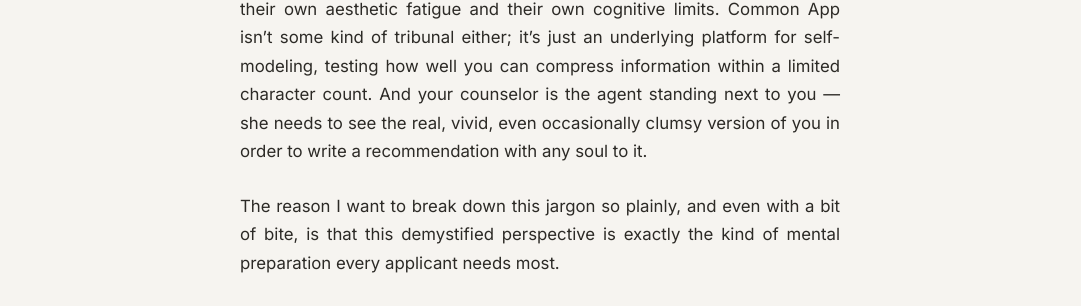
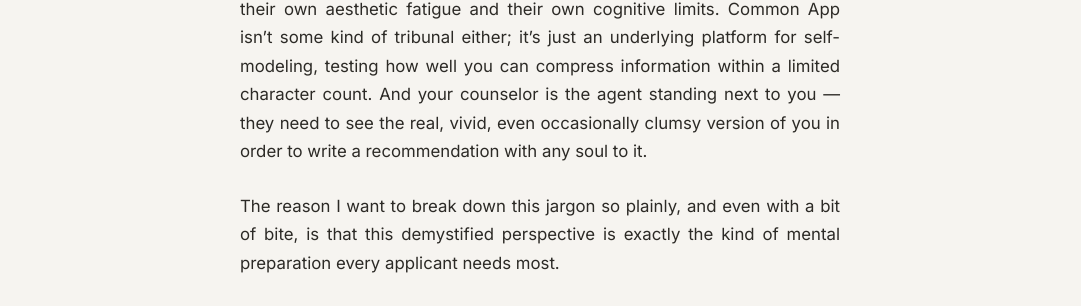
Before and after one commit to United-World-College/UWC-Survival-Guide, a Jekyll site: the page built from website/_guides/default/terminology.md, in a window 1280 px wide and 900 px high, scrolled down 5722 px. Shown: the part 318-624 px from the top of the window, without its empty margins (100-1181 px from the left). Built offline with Jekyll 4.4.1, drawn with Linux system fonts in a browser that asks for light colours; some of the changed text lies outside the part shown.

Commit message:
style: refine language for clarity in terminology guides across multiple languages

```diff
--- a/website/_guides/default/terminology.md
+++ b/website/_guides/default/terminology.md
@@ -78,7 +78,7 @@
 
 Having walked through all of these terms, the one thing I most want to flag is: don't mythologize AOs, and don't mythologize the application system.
 
-An AO isn't some god holding your fate. They're just filters processing an enormous amount of information, much like HR at a big company — with their own aesthetic fatigue and their own cognitive limits. Common App isn't some kind of tribunal either; it's just an underlying platform for self-modeling, testing how well you can compress information within a limited character count. And your counselor is the agent standing next to you — she needs to see the real, vivid, even occasionally clumsy version of you in order to write a recommendation with any soul to it.
+An AO isn't some god holding your fate. They're just filters processing an enormous amount of information, much like HR at a big company — with their own aesthetic fatigue and their own cognitive limits. Common App isn't some kind of tribunal either; it's just an underlying platform for self-modeling, testing how well you can compress information within a limited character count. And your counselor is the agent standing next to you — they need to see the real, vivid, even occasionally clumsy version of you in order to write a recommendation with any soul to it.
 
 The reason I want to break down this jargon so plainly, and even with a bit of bite, is that this demystified perspective is exactly the kind of mental preparation every applicant needs most.
 
```
Also changed, not shown: website/_guides/chinese/terminology-CN.md (+2 -2 lines), website/_guides/chinese/terminology-TW.md (+2 -2 lines).
